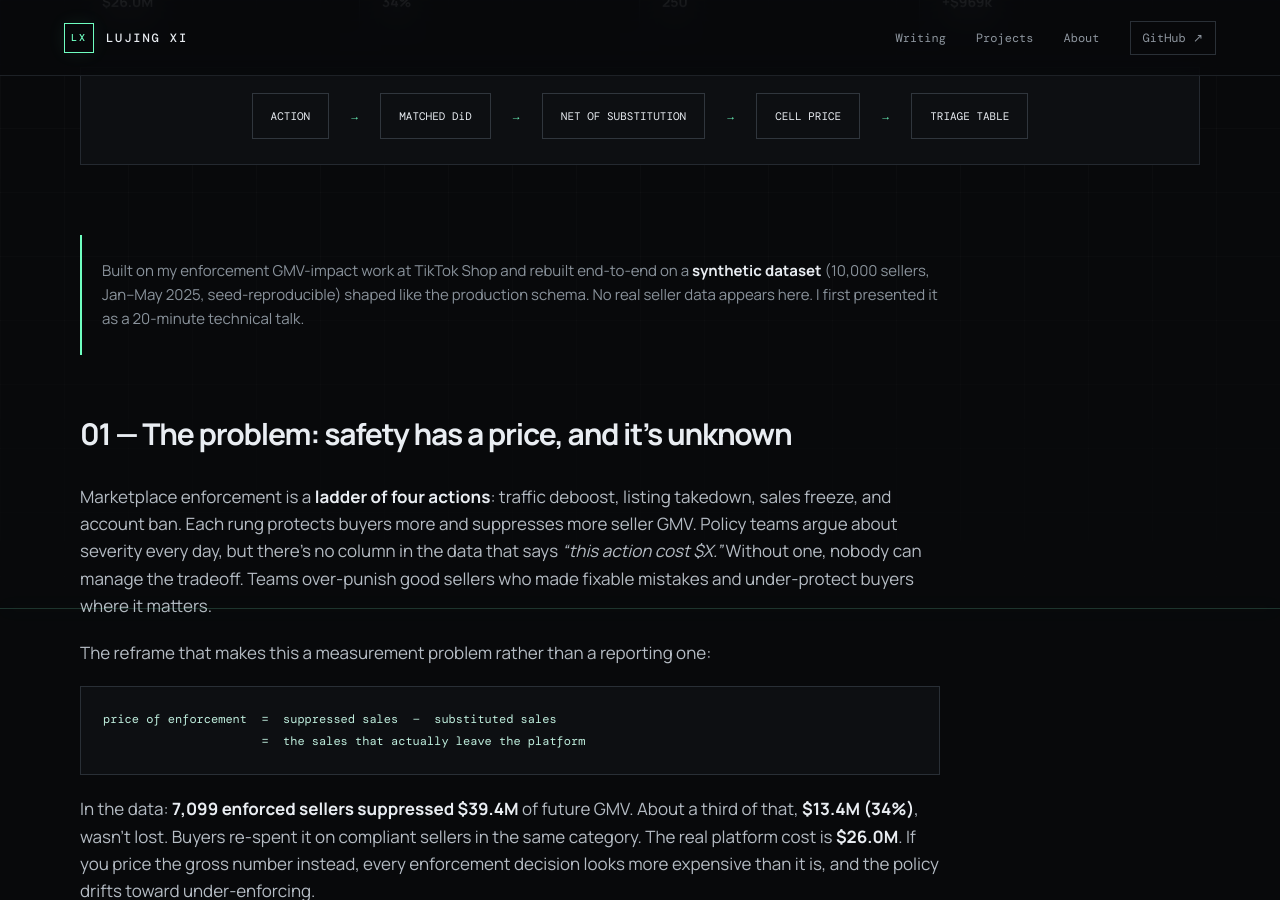
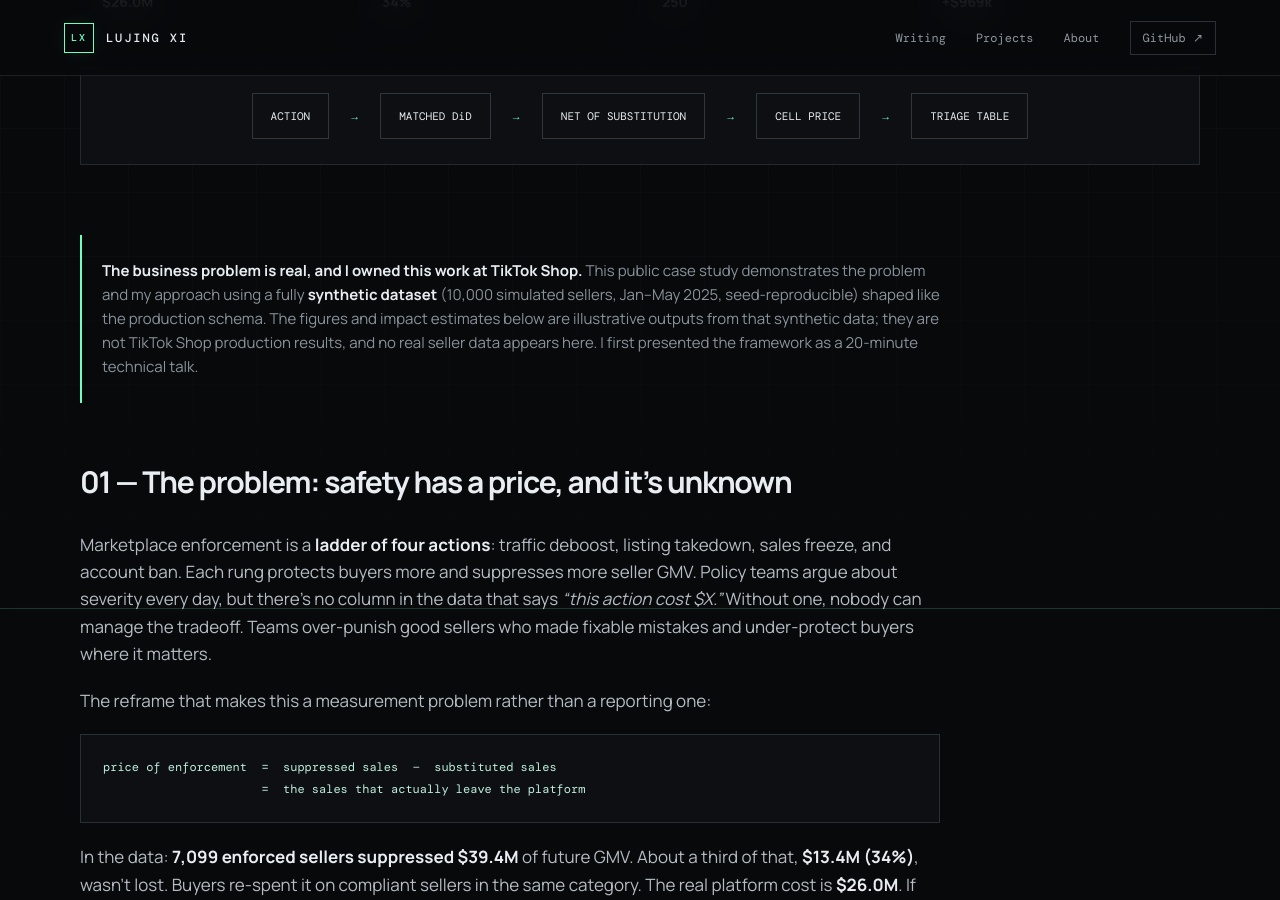
Before and after one commit to LujingLucyXi/lujinglucyxi.github.io, a Jekyll site: the page built from projects/enforcement-pricing.md, in a window 1280 px wide and 900 px high, scrolled down 687 px. Built offline with Jekyll 4.4.1, drawn with Linux system fonts in a browser that asks for light colours.

Commit message:
Clarify synthetic case study and real ownership

```diff
--- a/projects/enforcement-pricing.md
+++ b/projects/enforcement-pricing.md
@@ -19,7 +19,7 @@ description: "A dollar metric for marketplace enforcement: causal GMV pricing wi
 
 <div class="prose case-prose" markdown="1">
 
-> Built on my enforcement GMV-impact work at TikTok Shop and rebuilt end-to-end on a **synthetic dataset** (10,000 sellers, Jan–May 2025, seed-reproducible) shaped like the production schema. No real seller data appears here. I first presented it as a 20-minute technical talk.
+> **The business problem is real, and I owned this work at TikTok Shop.** This public case study demonstrates the problem and my approach using a fully **synthetic dataset** (10,000 simulated sellers, Jan–May 2025, seed-reproducible) shaped like the production schema. The figures and impact estimates below are illustrative outputs from that synthetic data; they are not TikTok Shop production results, and no real seller data appears here. I first presented the framework as a 20-minute technical talk.
 
 ## 01 — The problem: safety has a price, and it's unknown
 
```
